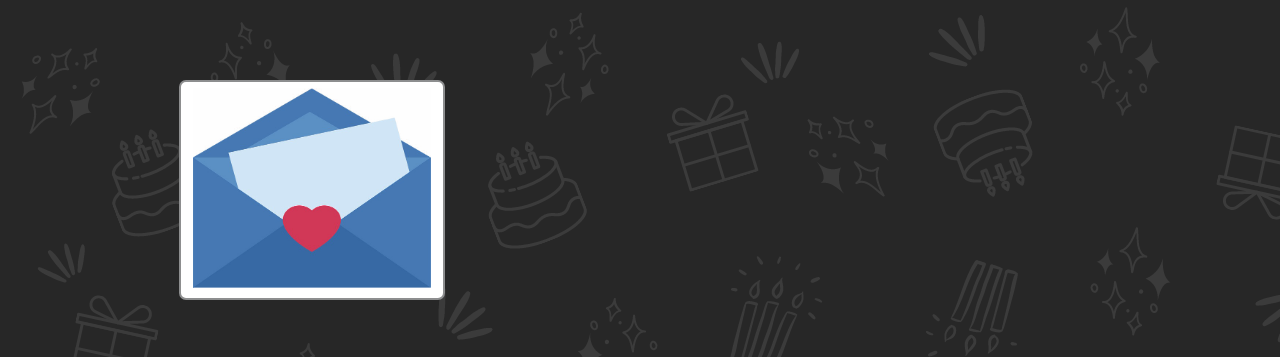
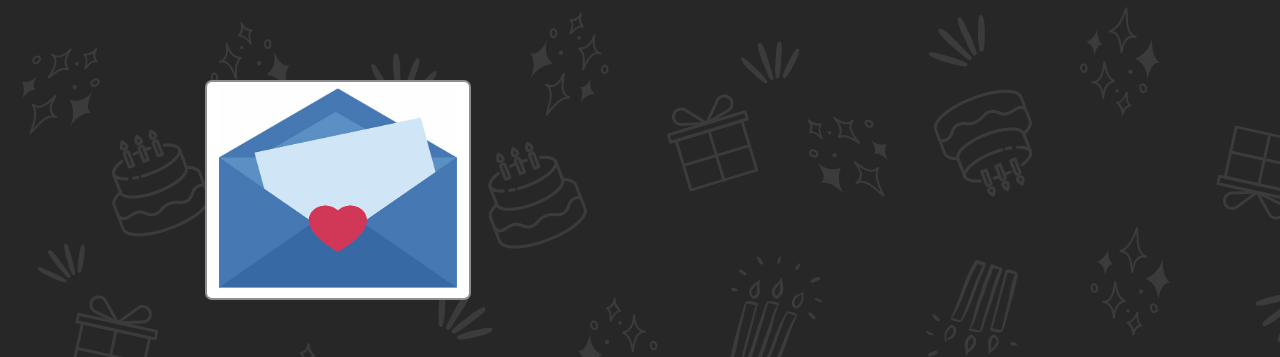
Before and after one commit to Zxnc0/buatociii.github.io, a plain HTML site: page index.html in a window 1280 px wide. Shown: the top 357 px of the page. Drawn offline with Linux system fonts and the light colour scheme.

Commit message:
Update index.html

```diff
--- a/index.html
+++ b/index.html
@@ -29,7 +29,7 @@
          display: inline-block;
          padding: 6px 12px;
          border-radius: 7px;
-         position: absolute; left: 14%; top: 10%;
+         position: absolute; left: 16%; top: 10%;
      }
 </style>
 </head>
```
